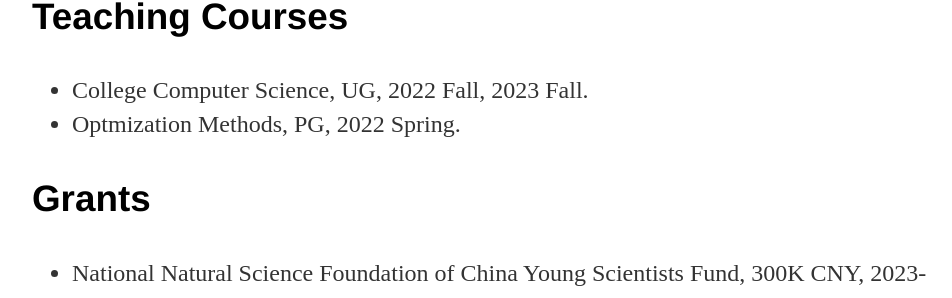
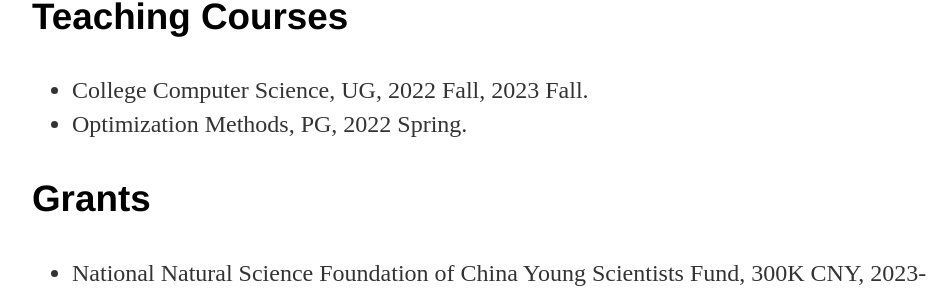
Before and after one commit to zqyq/zqyq.github.io, a Jekyll site: the page built from about/index.html, in a window 1280 px wide and 900 px high, scrolled down 1839 px. Shown: the part 165-463 px from the top of the window, without its empty margins (160-1112 px from the left). Built offline with Jekyll 4.4.1, drawn with Linux system fonts in a browser that asks for light colours.

Commit message:
Update index.html

```diff
--- a/about/index.html
+++ b/about/index.html
@@ -106,7 +106,7 @@
 		<h3>Teaching Courses</h3>
 			<ul class="contacts">
 			        <li>College Computer Science, UG, 2022 Fall, 2023 Fall.</li>
-				<li>Optmization Methods, PG, 2022 Spring.</li>
+				<li>Optimization Methods, PG, 2022 Spring.</li>
 			</ul>
 
 
```
